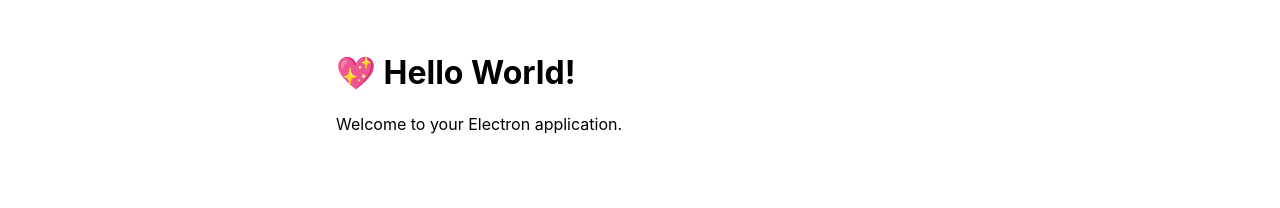
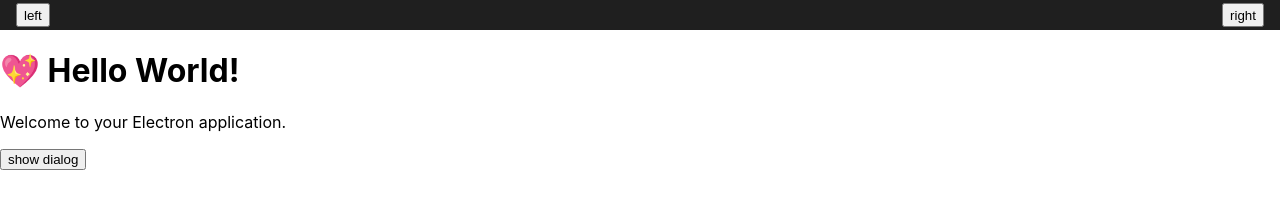
Before and after one commit to FOURIER-Inc/electron-frameless-window, a website built with Vite: page index.html in a window 1280 px wide. Built offline with nearby package versions, Linux system fonts and the light colour scheme.

Commit message:
implement

```diff
--- a/index.html
+++ b/index.html
@@ -6,8 +6,24 @@
 
   </head>
   <body>
+    <header>
+      <div>
+        <button>left</button>
+        <button>right</button>
+      </div>
+    </header>
+
     <h1>💖 Hello World!</h1>
     <p>Welcome to your Electron application.</p>
+
+    <button id="open-dialog">show dialog</button>
+
+    <dialog>
+      <h1>Dialog</h1>
+      <p>Here is a dialog element</p>
+      <button id="close-dialog">close</button>
+    </dialog>
+
     <script type="module" src="/src/renderer.ts"></script>
   </body>
 </html>
--- a/src/index.css
+++ b/src/index.css
@@ -1,7 +1,39 @@
+* {
+  box-sizing: border-box;
+}
+
 body {
   font-family: -apple-system, BlinkMacSystemFont, 'Segoe UI', Roboto, Helvetica,
     Arial, sans-serif;
-  margin: auto;
-  max-width: 38rem;
-  padding: 2rem;
+  margin: 0;
 }
+
+header {
+  position: sticky;
+  top: env(titlebar-area-y, 0);
+  height: env(titlebar-area-height, 30px);
+  padding-left: env(titlebar-area-x, 0);
+  -webkit-app-region: drag;
+  -webkit-user-select: none;
+  background-color: #1f1f1f;
+
+  & > div {
+    display: flex;
+    justify-content: space-between;
+    width: env(titlebar-area-width, 100%);
+    min-height: 100%;
+    max-height: 100%;
+    padding-inline: 1em;
+    padding-block: 0.2em;
+
+    & * {
+      -webkit-app-region: no-drag;
+    }
+  }
+}
+
+dialog {
+  &::backdrop {
+    background-color: rgba(143, 74, 255, 0.5);
+  }
+}
--- a/src/main.ts
+++ b/src/main.ts
@@ -11,6 +11,12 @@
   const mainWindow = new BrowserWindow({
     width: 800,
     height: 600,
+    titleBarStyle: 'hidden',
+    titleBarOverlay: {
+      color: 'rgba(0, 0, 0, 0)',
+      symbolColor: '#ffffff',
+      height: 30,
+    },
     webPreferences: {
       preload: path.join(__dirname, 'preload.js'),
     },
--- a/src/renderer.ts
+++ b/src/renderer.ts
@@ -29,3 +29,18 @@
 import './index.css';
 
 console.log('👋 This message is being logged by "renderer.ts", included via Vite');
+
+// dialog
+// copied from https://developer.mozilla.org/en-US/docs/Web/HTML/Element/dialog
+
+const dialog = document.querySelector("dialog");
+const showButton = document.querySelector("#open-dialog");
+const closeButton = document.querySelector("#close-dialog");
+
+showButton.addEventListener("click", () => {
+  dialog.showModal();
+});
+
+closeButton.addEventListener("click", () => {
+  dialog.close();
+});
```
Also changed, not shown: README.md (added).
